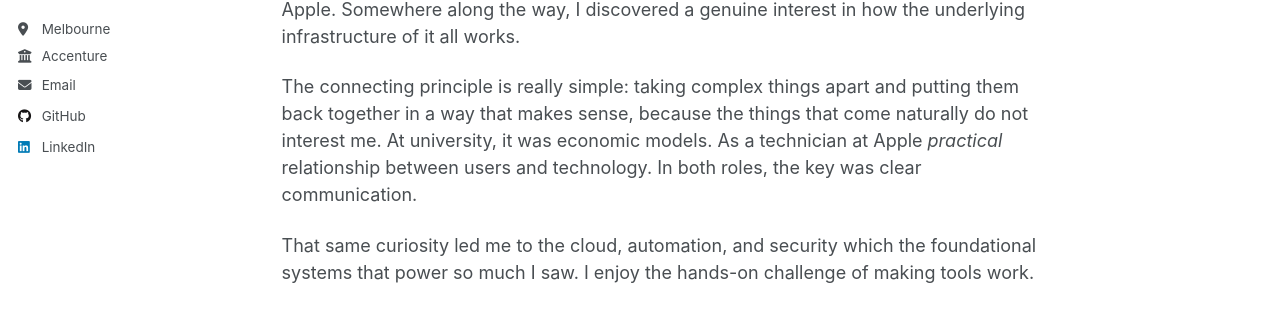
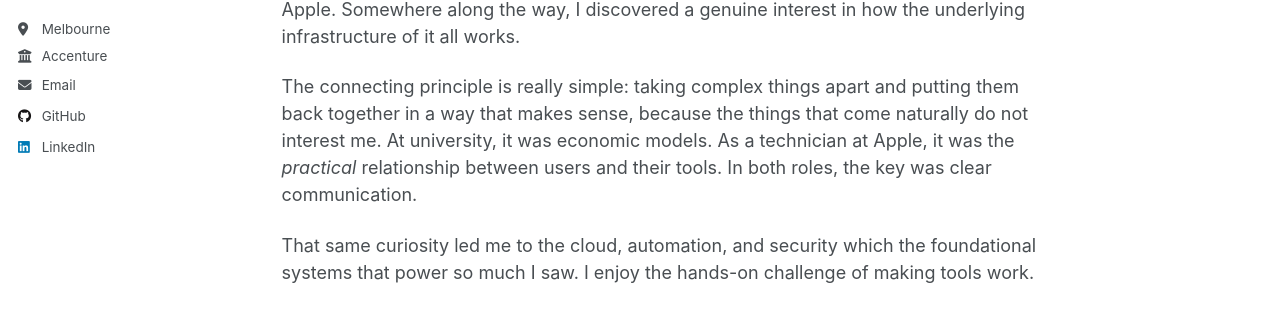
Before and after one commit to nickodonoghue/nickodonoghue.github.io, a Jekyll site: the page built from _pages/about.md, in a window 1280 px wide and 1130 px high. Shown: the part 266-579 px from the top of the window. Built offline with Jekyll 4.4.1, drawn with Linux system fonts in a browser that asks for light colours; a script that is not in the unit is left out.

Commit message:
Typo fix

```diff
--- a/_pages/about.md
+++ b/_pages/about.md
@@ -9,7 +9,7 @@ redirect_from:
 
 My path to my current spot has been unconventional (I enjoy saying that). I started with a degree in Economics, then spent a few years fixing technology and talking to people at Apple. Somewhere along the way, I discovered a genuine interest in how the underlying infrastructure of it all works.
 
-The connecting principle is really simple: taking complex things apart and putting them back together in a way that makes sense, because the things that come naturally do not interest me. At university, it was economic models. As a technician at Apple _practical_ relationship between users and technology. In both roles, the key was clear communication.
+The connecting principle is really simple: taking complex things apart and putting them back together in a way that makes sense, because the things that come naturally do not interest me. At university, it was economic models. As a technician at Apple, it was the _practical_ relationship between users and their tools. In both roles, the key was clear communication.
 
 That same curiosity led me to the cloud, automation, and security which the foundational systems that power so much I saw. I enjoy the hands-on challenge of making tools work.
 
```
